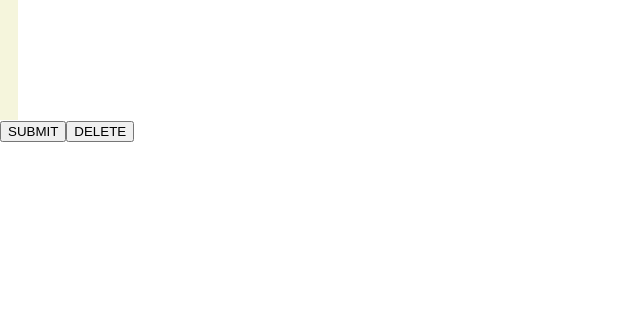
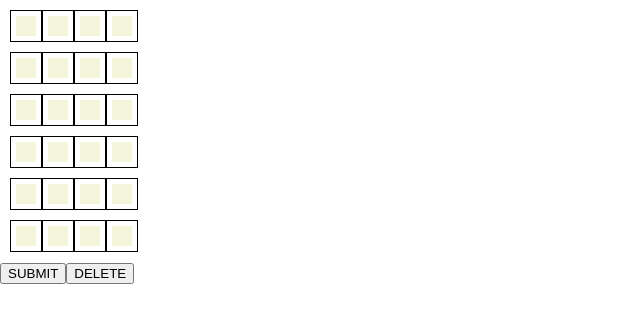
Before and after one commit to RishikeshSV/wordle, a React (Create React App) app: page / in a window 1280 px wide. Shown: the top 322 px of the page, without its empty margins (0-640 px from the left). Built offline with nearby package versions, Linux system fonts and the light colour scheme; the HTML template or start-up script is replaced by a standard one.

Commit message:
added refs to fix eventListener scope bug

```diff
--- a/src/App.css
+++ b/src/App.css
@@ -1,5 +1,12 @@
 .word {
   display: flex;
+  margin: 10px;
+}
+
+.letter-container {
+  border: 1px solid black;
+  padding: 5px;
+  width: 20px;
 }
 .letter {
   background: lightblue;
--- a/src/App.js
+++ b/src/App.js
@@ -1,44 +1,55 @@
-import React, { useState, useRef, useEffect } from "react";
+import React, { useState, useRef, useEffect, useCallback } from "react";
 import "./App.css";
+
+const attempts = 6;
 
 function App() {
   const [wordle, setWordle] = useState(["s", "t", "u", "n"]);
-  const [wordleAttempt, setWordleAttempt] = useState([]);
-  const [attempts, setAttempts] = useState(6);
+  const [wordleAttempt, setWordleAttempt] = useState({}); //going to be an object of arrays for each attempt
+  const [currentAttempt, setCurrentAttempt] = useState(0); //to keep track of the attempt number
 
-  const latestWordleAttempt = useRef(wordleAttempt);
+  const stateRefs = useRef({ wordleAttempt, currentAttempt }); //required to keep ref to the latest attempt
 
   useEffect(() => {
-    window.addEventListener("keydown", handleKeyDown);
-    return () => window.removeEventListener("keydown", handleKeyDown);
+    window.addEventListener("keydown", handleKeyDown); //adding the window event listener on initial mount
+    const temp = {};
+    for (let i = 0; i < attempts; ++i) temp[i] = [];
+    setWordleAttempt(temp); //creating empty wordleAttempt object {1: [], 2: []...}
+    return () => window.removeEventListener("keydown", handleKeyDown); //removing the window event listener on unmount
   }, []);
 
   const handleKeyDown = (e) => {
+    const { wordleAttempt, currentAttempt } = stateRefs.current; //getting current attempt
     if (
-      /^[a-z]$/.test(e.key) &&
-      latestWordleAttempt.current.length < wordle.length
+      /^[a-z]$/.test(e.key) && //checking if key is a-z
+      wordleAttempt.length < wordle.length //checking if we got the word length
     )
-      setWordleAttempt((prev) => [...prev, e.key]);
+      setWordleAttempt((prev) => ({
+        ...prev,
+        [currentAttempt]: [...wordleAttempt, e.key],
+      }));
   };
 
   useEffect(() => {
-    // Update the ref whenever wordleAttempt changes
-    latestWordleAttempt.current = wordleAttempt;
-  }, [wordleAttempt]);
+    // Update the state refs whenever wordleAttempt or currentAttempt changes
+    stateRefs.current.wordleAttempt = wordleAttempt[currentAttempt];
+    stateRefs.current.currentAttempt = currentAttempt;
+  }, [wordleAttempt, currentAttempt]);
 
-  const checkAttempt = () => console.log("TRY NEXT ATTEMPT");
+  const checkAttempt = () => {
+    setCurrentAttempt(currentAttempt + 1);
+  };
 
   return (
     <div className="word-container">
       {[...Array(attempts)].map((attempt, index) => (
         <div className="word" key={`Attempt - ${index}`}>
           {wordle.map((letter, i) => (
-            <div
-              key={`Letter - ${i}`}
-              // className={wordleAttempt[i] ? "letter" : "blank"}
-            >
-              {wordleAttempt[i] ? (
-                <div className="letter">{wordleAttempt[i].toUpperCase()}</div>
+            <div key={`Letter - ${i}`} className="letter-container">
+              {wordleAttempt[index] && wordleAttempt[index][i] ? (
+                <div className="letter">
+                  {wordleAttempt[index][i].toUpperCase()}
+                </div>
               ) : (
                 <div className="blank">&nbsp;</div>
               )}
```
